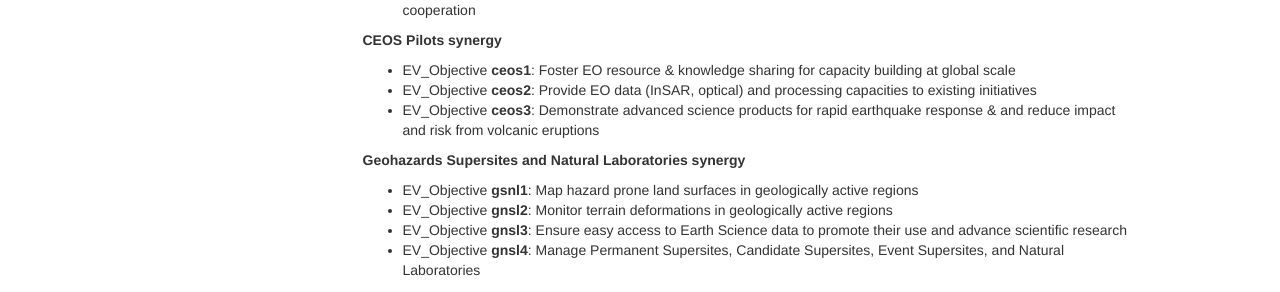
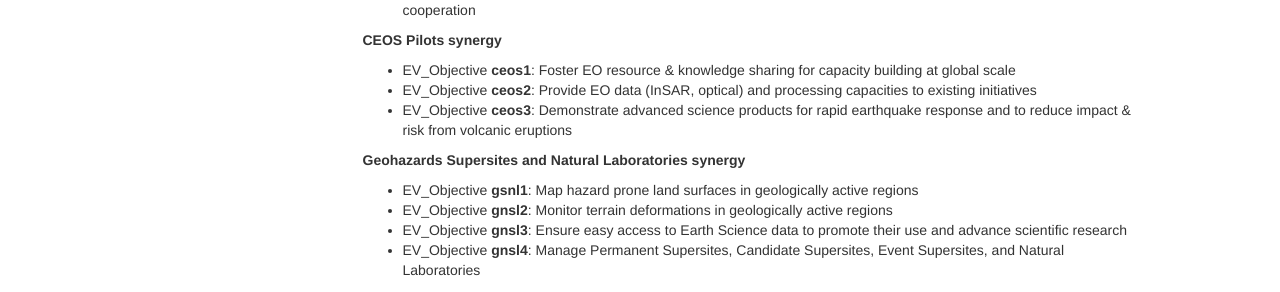
Before and after one commit to Terradue/doc-tep-geohazards-arch, a Sphinx documentation site: the page built from source/enterprise/purpose.rst, in a window 1280 px wide and 900 px high, scrolled down 1597 px. Shown: the part 299-591 px from the top of the window. Built offline with Sphinx 7.4.7, drawn with Linux system fonts in a browser that asks for light colours.

Commit message:
Update purpose.rst

```diff
--- a/source/enterprise/purpose.rst
+++ b/source/enterprise/purpose.rst
@@ -105,7 +105,7 @@
 
 * EV_Objective **ceos1**: Foster EO resource & knowledge sharing for capacity building at global scale
 * EV_Objective **ceos2**: Provide EO data (InSAR, optical) and processing capacities to existing initiatives
-* EV_Objective **ceos3**: Demonstrate advanced science products for rapid earthquake response & and reduce impact and risk from volcanic eruptions
+* EV_Objective **ceos3**: Demonstrate advanced science products for rapid earthquake response and to reduce impact & risk from volcanic eruptions
 
 **Geohazards Supersites and Natural Laboratories synergy**
 
```
